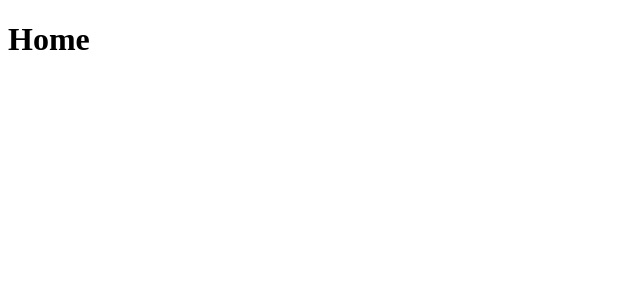
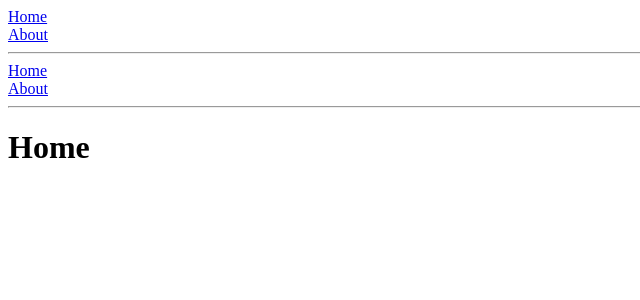
Before and after one commit to Ardhiityo/learn-vue3-router, a Vue app: page / in a window 1280 px wide. Shown: the top 300 px of the page, without its empty margins (0-640 px from the left). Built offline with nearby package versions, Linux system fonts and the light colour scheme.

Commit message:
Menggunakan Routerlink Untuk Berpindah Halaman

```diff
--- a/src/App.vue
+++ b/src/App.vue
@@ -1,7 +1,8 @@
 <script setup>
-import { RouterView } from "vue-router";
+import navbar from "./components/navbar.vue";
 </script>
 
 <template>
+  <navbar></navbar>
   <RouterView />
 </template>
--- /dev/null
+++ b/src/components/navbar.vue
@@ -0,0 +1,12 @@
+<template>
+  <nav>
+    <a href="/">Home</a>
+    <br />
+    <a href="/about">About</a>
+    <hr />
+    <router-link to="/">Home</router-link>
+    <br />
+    <router-link to="/about">About</router-link>
+    <hr />
+  </nav>
+</template>
```
